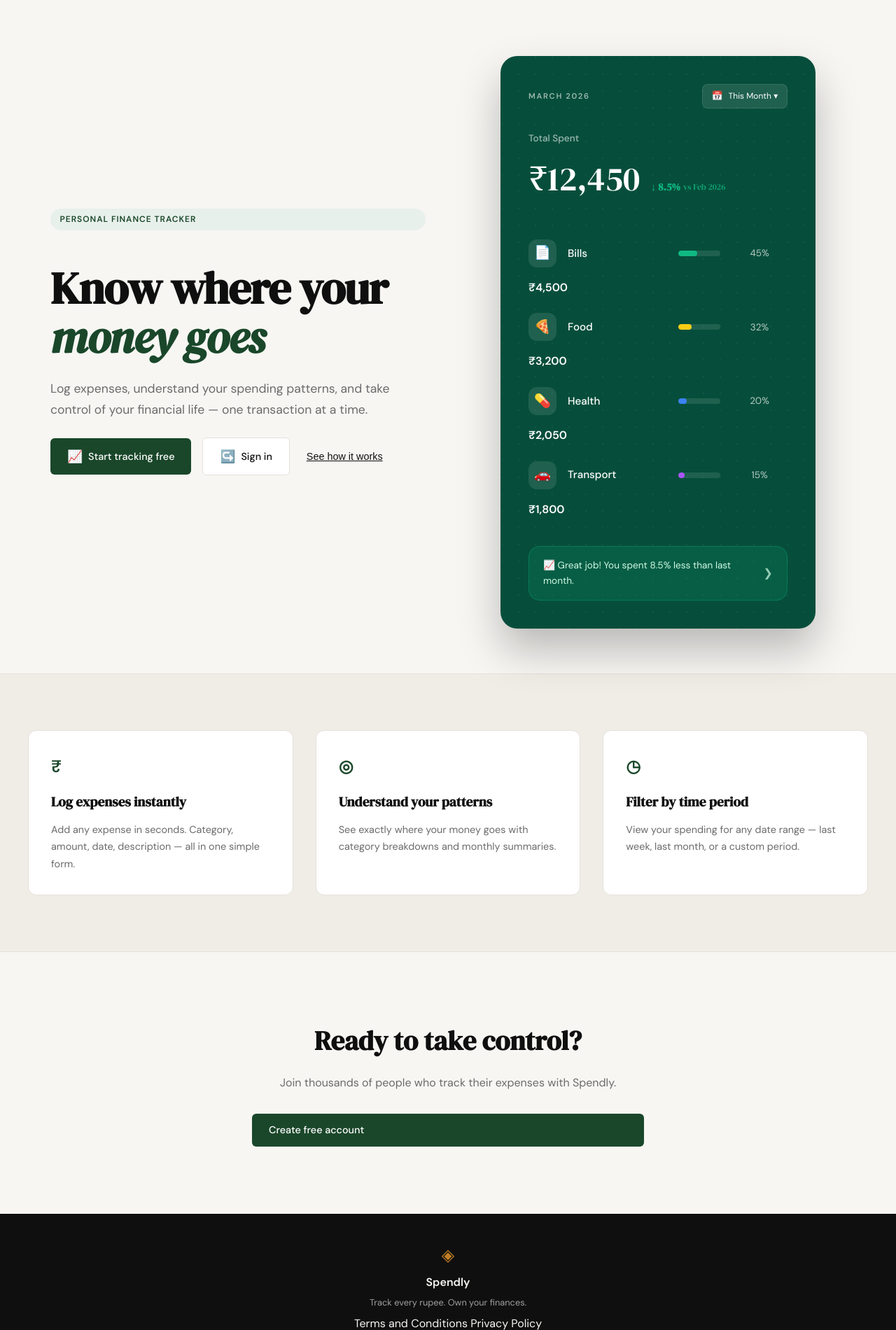
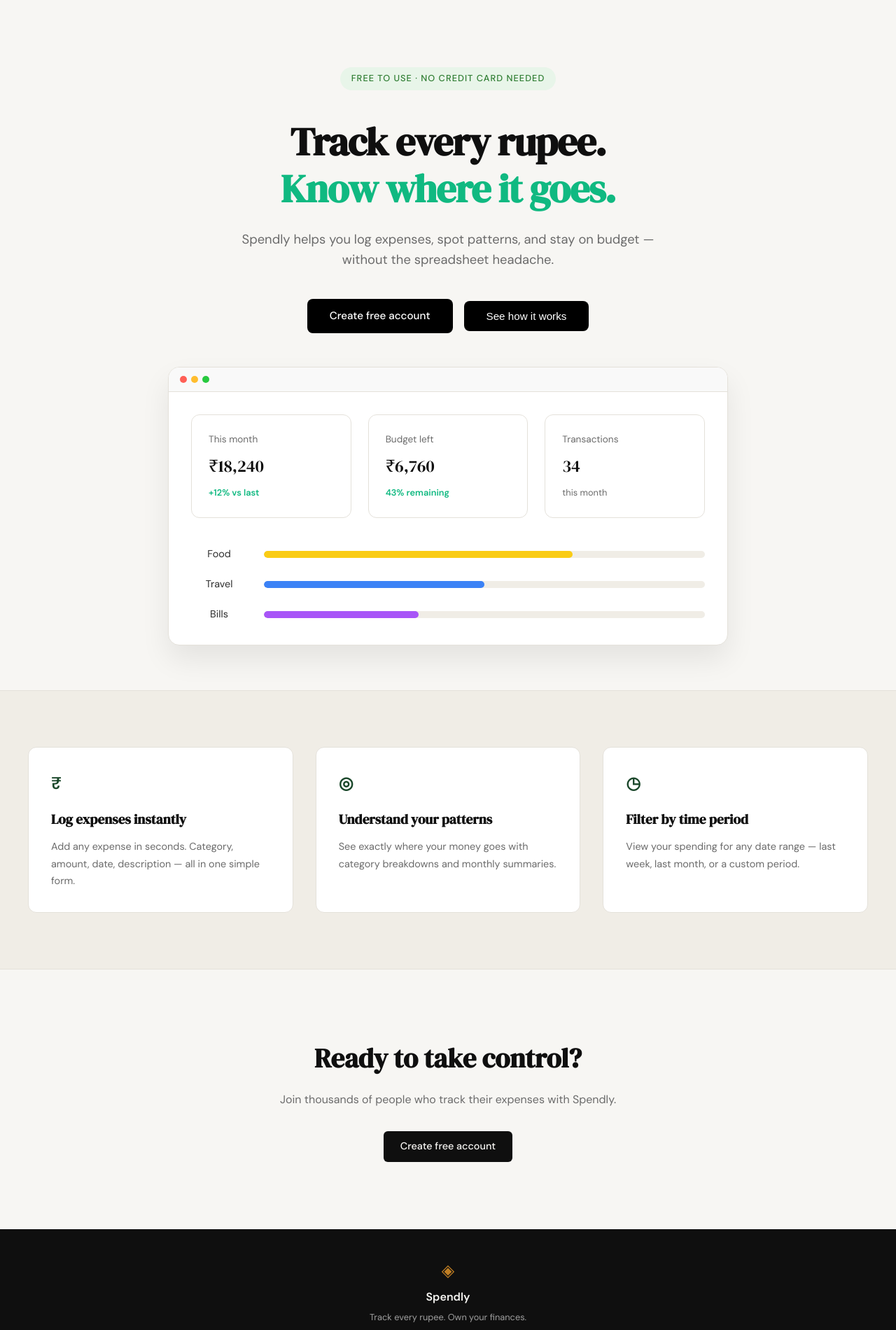
Before and after one commit to siddeshwarkiran21/spendchecker, a Flask app: page / in a window 1280 px wide. Shown: the part 61-1961 px from the top of the page at 70% size. Run offline with Flask 3, Linux system fonts and the light colour scheme.

Commit message:
landing: redesign hero section to match minimalist mockup

```diff
--- a/static/css/landing.css
+++ b/static/css/landing.css
@@ -1,11 +1,12 @@
 /* Landing Page Hero Redesign */
 
 .hero-container {
-    padding: 5rem 2rem 4rem;
-    display: grid;
-    grid-template-columns: 1fr 1fr;
-    gap: 4rem;
+    padding: 6rem 2rem 4rem;
+    display: flex;
+    flex-direction: column;
     align-items: center;
+    text-align: center;
+    gap: 3rem;
     max-width: var(--max-width);
     margin: 0 auto;
 }
@@ -13,28 +14,39 @@
 .hero-text {
     display: flex;
     flex-direction: column;
+    align-items: center;
     gap: 1.5rem;
+}
+
+.hero-badge {
+    background: #e8f5e9;
+    color: #2e7d32;
+    font-size: 0.8rem;
+    font-weight: 500;
+    padding: 0.4rem 1rem;
+    border-radius: 999px;
+    margin-bottom: 1rem;
 }
 
 .hero-title {
     font-family: var(--font-display);
-    font-size: clamp(2.5rem, 5vw, 4rem);
-    line-height: 1.1;
+    font-size: clamp(2.5rem, 6vw, 3.5rem);
+    line-height: 1.2;
     letter-spacing: -0.02em;
     color: var(--ink);
     margin: 0;
 }
 
-.hero-title em {
-    font-style: italic;
-    color: var(--accent);
+.hero-title .highlight {
+    color: #10b981;
+    display: block;
 }
 
 .hero-subtitle {
-    font-size: 1.1rem;
+    font-size: 1.15rem;
     color: var(--ink-muted);
-    line-height: 1.7;
-    max-width: 500px;
+    line-height: 1.6;
+    max-width: 600px;
     margin: 0;
 }
 
@@ -42,260 +54,146 @@
     display: flex;
     gap: 1rem;
     align-items: center;
-    flex-wrap: wrap;
+    justify-content: center;
+    margin-top: 1rem;
 }
 
-/* Button Polish */
-.btn-primary {
-    background: #1a472a !important; /* Match the mockup rich green */
-    color: white !important;
-    display: flex;
-    align-items: center;
-    gap: 0.5rem;
-    padding: 0.75rem 1.5rem !important;
-    border-radius: var(--radius-sm);
+.btn-black {
+    background: #000 !important;
+    color: #fff !important;
+    padding: 0.8rem 2rem !important;
+    border-radius: 8px;
+    font-size: 0.95rem;
     font-weight: 500;
-    transition: transform 0.2s, background 0.2s !important;
+    transition: all 0.2s !important;
+    text-decoration: none;
+    border: none;
+    cursor: pointer;
 }
 
-.btn-primary:hover {
-    background: #143a22 !important;
+.btn-black:hover {
+    background: #333 !important;
     transform: translateY(-2px);
 }
 
-.btn-ghost {
-    background: white !important;
-    color: var(--ink) !important;
-    display: flex;
-    align-items: center;
-    gap: 0.5rem;
-    padding: 0.75rem 1.5rem !important;
-    border: 1px solid var(--border) !important;
-    border-radius: var(--radius-sm);
-    font-weight: 500;
-    transition: all 0.2s !important;
-}
-
-.btn-ghost:hover {
-    border-color: var(--ink) !important;
-    background: #f9f9f9 !important;
-}
-
-.btn-icon {
-    font-size: 1.1rem;
-}
-
-.btn-how-it-works {
-    background: transparent;
-    color: var(--ink);
-    font-size: 0.9rem;
-    font-weight: 500;
-    cursor: pointer;
-    border: none;
-    text-decoration: underline;
-    padding: 0;
-    margin-left: 0.5rem;
-}
-
-/* Dashboard Visual */
+/* Window Card Visual */
 .hero-visual {
     display: flex;
     justify-content: center;
+    width: 100%;
 }
 
-.dashboard-card {
-    background: #064e3b;
-    /* Adding a subtle wavy background pattern using a linear gradient combined with a pseudo-element */
-    position: relative;
+.window-card {
+    background: white;
+    border: 1px solid var(--border);
+    border-radius: 16px;
+    width: 100%;
+    max-width: 800px;
+    box-shadow: 0 20px 40px rgba(0,0,0,0.08);
     overflow: hidden;
-    color: white;
-    padding: 2.5rem;
-    border-radius: 24px;
-    width: 100%;
-    max-width: 450px;
-    box-shadow: 0 30px 60px rgba(0,0,0,0.25);
     font-family: var(--font-body);
 }
 
-.dashboard-card::before {
-    content: "";
-    position: absolute;
-    top: 0; left: 0; right: 0; bottom: 0;
-    background-image: radial-gradient(circle at 2px 2px, rgba(255,255,255,0.05) 1px, transparent 0);
-    background-size: 24px 24px;
-    pointer-events: none;
+.window-header {
+    background: #f9f9f9;
+    padding: 12px 16px;
+    border-bottom: 1px solid var(--border);
+    display: flex;
+    align-items: center;
 }
 
-.dashboard-header {
-    position: relative;
+.window-dots {
     display: flex;
-    justify-content: space-between;
-    align-items: center;
-    margin-bottom: 2rem;
-    z-index: 1;
+    gap: 6px;
 }
 
-.dashboard-month {
-    font-size: 0.7rem;
-    font-weight: 700;
-    text-transform: uppercase;
-    letter-spacing: 0.15em;
-    opacity: 0.6;
+.window-dots span {
+    width: 10px;
+    height: 10px;
+    border-radius: 50%;
 }
 
-.dashboard-dropdown {
-    background: rgba(255,255,255,0.1);
-    padding: 0.4rem 0.8rem;
-    border-radius: 8px;
-    font-size: 0.75rem;
-    display: flex;
-    align-items: center;
-    gap: 0.5rem;
-    cursor: pointer;
-    border: 1px solid rgba(255,255,255,0.1);
-    transition: background 0.2s;
+.window-dots span:nth-child(1) { background: #ff5f56; }
+.window-dots span:nth-child(2) { background: #ffbd2e; }
+.window-dots span:nth-child(3) { background: #27c93f; }
+
+.window-content {
+    padding: 2rem;
 }
 
-.dashboard-dropdown:hover {
-    background: rgba(255,255,255,0.2);
+.summary-grid {
+    display: grid;
+    grid-template-columns: repeat(3, 1fr);
+    gap: 1.5rem;
+    margin-bottom: 2.5rem;
 }
 
-.calendar-icon {
-    font-size: 0.8rem;
+.summary-tile {
+    padding: 1.5rem;
+    border: 1px solid var(--border);
+    border-radius: 12px;
+    text-align: left;
 }
 
-.dashboard-summary {
-    position: relative;
-    margin-bottom: 3rem;
-    z-index: 1;
+.tile-label {
+    display: block;
+    font-size: 0.85rem;
+    color: var(--ink-muted);
+    margin-bottom: 0.5rem;
 }
 
-.summary-label {
-    font-size: 0.85rem;
-    opacity: 0.6;
-    margin-bottom: 0.5rem;
+.tile-value {
     display: block;
-    font-weight: 500;
+    font-family: var(--font-display);
+    font-size: 1.5rem;
+    color: var(--ink);
+    margin-bottom: 0.25rem;
 }
 
-.summary-total {
-    font-family: var(--font-display);
-    font-size: 3rem;
-    display: flex;
-    align-items: baseline;
-    gap: 1rem;
-    font-weight: 400;
+.tile-trend {
+    font-size: 0.8rem;
+    color: var(--ink-muted);
 }
 
-.summary-trend {
-    font-size: 0.9rem;
+.tile-trend.positive {
     color: #10b981;
-    display: flex;
-    align-items: center;
-    gap: 0.25rem;
     font-weight: 600;
 }
 
-.summary-trend small {
-    font-weight: 400;
-    opacity: 0.8;
+.spending-breakdown {
+    display: flex;
+    flex-direction: column;
+    gap: 1.25rem;
 }
 
-.dashboard-list {
-    position: relative;
+.breakdown-row {
     display: flex;
-    flex-direction: column;
+    align-items: center;
     gap: 1.5rem;
-    margin-bottom: 2.5rem;
-    z-index: 1;
 }
 
-.category-row {
-    display: grid;
-    grid-template-columns: 40px 1fr 60px 80px;
-    align-items: center;
-    gap: 1rem;
+.breakdown-label {
+    width: 80px;
+    font-size: 0.9rem;
+    color: var(--ink-soft);
 }
 
-.category-icon {
-    width: 40px;
-    height: 40px;
-    background: rgba(255,255,255,0.1);
-    border-radius: 12px;
-    display: flex;
-    align-items: center;
-    justify-content: center;
-    font-size: 1.2rem;
-    transition: background 0.2s;
+.breakdown-bar-track {
+    flex: 1;
+    height: 10px;
+    background: var(--paper-warm);
+    border-radius: 5px;
+    overflow: hidden;
 }
 
-.category-name {
-    font-size: 0.95rem;
-    font-weight: 500;
+.breakdown-bar-fill {
+    height: 100%;
+    border-radius: 5px;
 }
 
-.category-bar-track {
-    height: 8px;
-    background: rgba(255,255,255,0.1);
-    border-radius: 4px;
-    overflow: hidden;
-    position: relative;
-}
-
-.category-bar-fill {
-    height: 100%;
-    border-radius: 4px;
-}
-
-.bar-bills { background: #10b981; }
 .bar-food { background: #facc15; }
-.bar-health { background: #3b82f6; }
-.bar-transport { background: #a855f7; }
-
-.category-percent {
-    font-size: 0.85rem;
-    opacity: 0.7;
-    text-align: center;
-    font-variant-numeric: tabular-nums;
-}
-
-.category-amount {
-    font-size: 1rem;
-    font-weight: 600;
-    text-align: right;
-    font-variant-numeric: tabular-nums;
-}
-
-.dashboard-footer {
-    position: relative;
-    background: rgba(16, 185, 129, 0.15);
-    border: 1px solid rgba(16, 185, 129, 0.3);
-    padding: 1rem 1.25rem;
-    border-radius: 16px;
-    font-size: 0.85rem;
-    color: #d1fae5;
-    display: flex;
-    justify-content: space-between;
-    align-items: center;
-    z-index: 1;
-    transition: background 0.2s;
-    cursor: pointer;
-}
-
-.dashboard-footer:hover {
-    background: rgba(16, 185, 129, 0.25);
-}
-
-.footer-text {
-    display: flex;
-    align-items: center;
-    gap: 0.5rem;
-}
-
-.footer-arrow {
-    font-size: 1rem;
-    opacity: 0.7;
-}
+.bar-transport { background: #3b82f6; }
+.bar-bills { background: #a855f7; }
 
 /* Modal Styles */
 .modal-backdrop {
@@ -357,19 +255,11 @@
     line-height: 1.6;
 }
 
-@media (max-width: 900px) {
+@media (max-width: 768px) {
+    .summary-grid {
+        grid-template-columns: 1fr;
+    }
     .hero-container {
-        grid-template-columns: 1fr;
-        text-align: center;
         padding: 3rem 1rem;
     }
-    .hero-text {
-        align-items: center;
-    }
-    .hero-subtitle {
-        max-width: 100%;
-    }
-    .hero-actions {
-        justify-content: center;
-    }
 }
--- a/templates/landing.html
+++ b/templates/landing.html
@@ -9,86 +9,66 @@
 {% block content %}
 <section class="hero-container">
     <div class="hero-text">
-        <div class="hero-badge">Personal Finance Tracker</div>
+        <div class="hero-badge">Free to use &middot; No credit card needed</div>
         <h1 class="hero-title">
-            Know where your<br>
-            <em>money goes</em>
+            Track every rupee.<br>
+            <span class="highlight">Know where it goes.</span>
         </h1>
         <p class="hero-subtitle">
-            Log expenses, understand your spending patterns,
-            and take control of your financial life —
-            one transaction at a time.
+            Spendly helps you log expenses, spot patterns, and stay on budget — without the spreadsheet headache.
         </p>
         <div class="hero-actions">
-            <a href="{{ url_for('register') }}" class="btn-primary">
-                <span class="btn-icon">📈</span> Start tracking free
-            </a>
-            <a href="{{ url_for('login') }}" class="btn-ghost">
-                <span class="btn-icon">↪️</span> Sign in
-            </a>
-            <button id="open-modal" class="btn-how-it-works">See how it works</button>
+            <a href="{{ url_for('register') }}" class="btn-black">Create free account</a>
+            <button id="open-modal" class="btn-black">See how it works</button>
         </div>
     </div>
 
     <div class="hero-visual">
-        <div class="dashboard-card">
-            <div class="dashboard-header">
-                <span class="dashboard-month">MARCH 2026</span>
-                <div class="dashboard-dropdown">
-                    <span class="calendar-icon">📅</span> This Month ▾
+        <div class="window-card">
+            <div class="window-header">
+                <div class="window-dots">
+                    <span></span><span></span><span></span>
                 </div>
             </div>
+            <div class="window-content">
+                <div class="summary-grid">
+                    <div class="summary-tile">
+                        <span class="tile-label">This month</span>
+                        <span class="tile-value">₹18,240</span>
+                        <span class="tile-trend positive">+12% vs last</span>
+                    </div>
+                    <div class="summary-tile">
+                        <span class="tile-label">Budget left</span>
+                        <span class="tile-value">₹6,760</span>
+                        <span class="tile-trend positive">43% remaining</span>
+                    </div>
+                    <div class="summary-tile">
+                        <span class="tile-label">Transactions</span>
+                        <span class="tile-value">34</span>
+                        <span class="tile-trend">this month</span>
+                    </div>
+                </div>
 
-            <div class="dashboard-summary">
-                <span class="summary-label">Total Spent</span>
-                <div class="summary-total">
-                    ₹12,450
-                    <span class="summary-trend">↓ 8.5% <small>vs Feb 2026</small></span>
+                <div class="spending-breakdown">
+                    <div class="breakdown-row">
+                        <span class="breakdown-label">Food</span>
+                        <div class="breakdown-bar-track">
+                            <div class="breakdown-bar-fill bar-food" style="width: 70%"></div>
+                        </div>
+                    </div>
+                    <div class="breakdown-row">
+                        <span class="breakdown-label">Travel</span>
+                        <div class="breakdown-bar-track">
+                            <div class="breakdown-bar-fill bar-transport" style="width: 50%"></div>
+                        </div>
+                    </div>
+                    <div class="breakdown-row">
+                        <span class="breakdown-label">Bills</span>
+                        <div class="breakdown-bar-track">
+                            <div class="breakdown-bar-fill bar-bills" style="width: 35%"></div>
+                        </div>
+                    </div>
                 </div>
-            </div>
-
-            <div class="dashboard-list">
-                <div class="category-row">
-                    <div class="category-icon">📄</div>
-                    <span class="category-name">Bills</span>
-                    <div class="category-bar-track">
-                        <div class="category-bar-fill bar-bills" style="width: 45%"></div>
-                    </div>
-                    <span class="category-percent">45%</span>
-                    <span class="category-amount">₹4,500</span>
-                </div>
-                <div class="category-row">
-                    <div class="category-icon">🍕</div>
-                    <span class="category-name">Food</span>
-                    <div class="category-bar-track">
-                        <div class="category-bar-fill bar-food" style="width: 32%"></div>
-                    </div>
-                    <span class="category-percent">32%</span>
-                    <span class="category-amount">₹3,200</span>
-                </div>
-                <div class="category-row">
-                    <div class="category-icon">💊</div>
-                    <span class="category-name">Health</span>
-                    <div class="category-bar-track">
-                        <div class="category-bar-fill bar-health" style="width: 20%"></div>
-                    </div>
-                    <span class="category-percent">20%</span>
-                    <span class="category-amount">₹2,050</span>
-                </div>
-                <div class="category-row">
-                    <div class="category-icon">🚗</div>
-                    <span class="category-name">Transport</span>
-                    <div class="category-bar-track">
-                        <div class="category-bar-fill bar-transport" style="width: 15%"></div>
-                    </div>
-                    <span class="category-percent">15%</span>
-                    <span class="category-amount">₹1,800</span>
-                </div>
-            </div>
-
-            <div class="dashboard-footer">
-                <span class="footer-text">📈 Great job! You spent 8.5% less than last month.</span>
-                <span class="footer-arrow">❯</span>
             </div>
         </div>
     </div>
```
